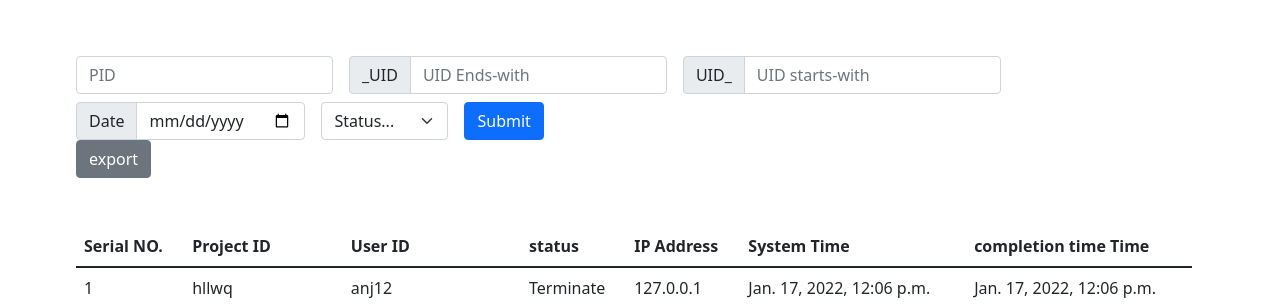
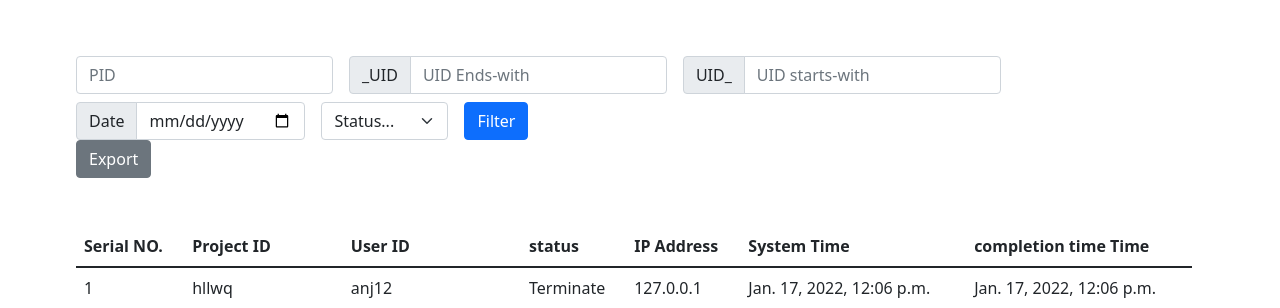
Before and after one commit to testappsf/test3almost, a Django app: page /accounts/profile/ in a window 1280 px wide. Shown: the part 56-364 px from the top of the page. Run offline with Django 4.2, Linux system fonts and the light colour scheme; a user stored in the database is signed in; data comes from the database, SQL or seed files in the repository; both versions use the stored data as it was after the commit; some libraries are stand-ins or nearby versions.

Commit message:
bootstrap

```diff
--- a/Dashboard/views.py
+++ b/Dashboard/views.py
@@ -33,7 +33,7 @@ def terminate(request):
             systemTime = datetime.datetime.today()
             completionTime= datetime.datetime.now()
             status = 'Terminate'
-            if(checkippid(pid,ip) == True):
+            if(checkippid(uid,ip) == True):
                 return HttpResponse("<h1> Same IP found </h1>")
             else:
                 link.uid = uid
@@ -62,7 +62,7 @@ def complete(request):
             systemTime = datetime.datetime.today()
             completionTime= datetime.datetime.today()
 
-            if(checkippid(pid,ip) == True):
+            if(checkippid(uid,ip) == True):
                 return HttpResponse("<h1> Same IP found </h1>")
             else:
                 status = 'complete'
@@ -91,7 +91,7 @@ def quotafull(request):
             systemTime = datetime.datetime.today()
             completionTime= datetime.datetime.today()
             status = 'QuotaFull'
-            if(checkippid(pid,ip) == True):
+            if(checkippid(uid,ip) == True):
                 return HttpResponse("<h1> Same IP found </h1>")
             else:
                 link.uid = uid
--- a/templates/dashboard/dashboard1.html
+++ b/templates/dashboard/dashboard1.html
@@ -43,10 +43,10 @@
             </div>
 
             <div class="col-auto">
-              <button type="submit" class="btn btn-primary">Submit</button>
+              <button type="submit" class="btn btn-primary">Filter</button>
             </div>
           </form>
-          <a href="{% url 'export-csv' %}" class="btn btn-secondary">export</a>
+          <a href="{% url 'export-csv' %}" class="btn btn-secondary">Export</a>
         <div class="table-responsive pt-5">
             <table class=" table  table-hover">
                 <thead class="thead">
```
Also changed, not shown: db.sqlite3.
